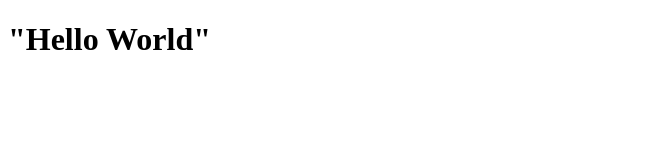
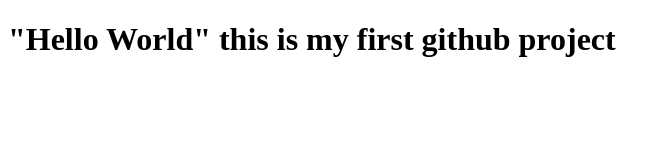
Before and after one commit to WilsonAR1212/proyectomakap, a plain HTML site: page index.html in a window 1280 px wide. Shown: the whole page, without its empty margins (0-668 px from the left). Drawn offline with Linux system fonts and the light colour scheme.

Commit message:
index uploaded

```diff
--- a/index.html
+++ b/index.html
@@ -4,6 +4,7 @@
         <script src="/script.js"></script>
     </head>
     <body>
-        <h1>"Hello World"</h1>
+        <h1>"Hello World" this is my first github project</h1>
+
     </body>
 </html>
```
